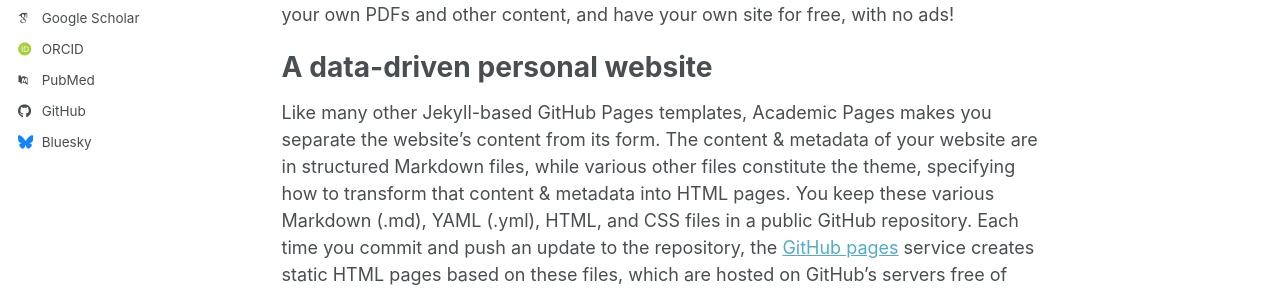
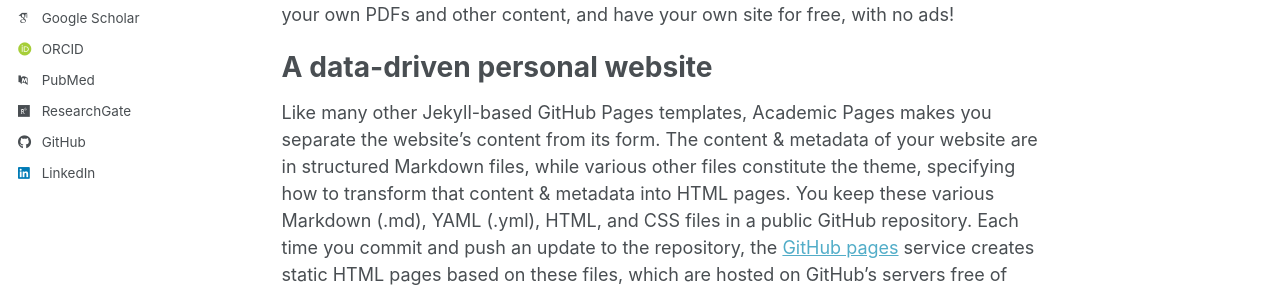
Before and after one commit to chunchewen/chunchewen, a Jekyll site: the page built from _pages/about.md, in a window 1280 px wide. Shown: the part 437-729 px from the top of the page. Built offline with Jekyll 4.4.1, drawn with Linux system fonts in a browser that asks for light colours; some web fonts are replaced; a script bundle is joined from its source files by our own code; library files that are not in the unit come from our copies; some of the changed lines change nothing that is shown.

Commit message:
Update _config.yml

```diff
--- a/_config.yml
+++ b/_config.yml
@@ -38,11 +38,11 @@
   googlescholar    : "https://scholar.google.com/citations?user=PS_CX0AAAAAJ"
   inspire-hep      : # URL
   impactstory      : # URL
-  orcid            : "https://orcid.org/yourorcidurl"
+  orcid            : "https://orcid.org/0000-0001-7810-1184"
   semantic         : # URL
   ssrn             : # URL
   pubmed           : "https://www.ncbi.nlm.nih.gov/pubmed/?term=john+snow"
-  researchgate     : # URL
+  researchgate     : "https://www.researchgate.net/profile/Chun-Che-Wen"
   scopus           : # URL
   zotero           : # URL
 
@@ -57,7 +57,7 @@
 
   # Social media
   artstation       : # Username
-  bluesky          : "bsky.app" # Replace this with you Bluesky username
+  bluesky          : # Replace this with you Bluesky username
   facebook         : # Username
   flickr           : # Username
   foursquare       : # Username
@@ -66,7 +66,7 @@
   keybase          : # Username
   instagram        : # Username
   lastfm           : # Username
-  linkedin         : # Username
+  linkedin         : "https://www.linkedin.com/in/chun-che-wen-3292b8341/"
   mastodon         : # URL
   medium           : # URL
   pinterest        : # Username
```
